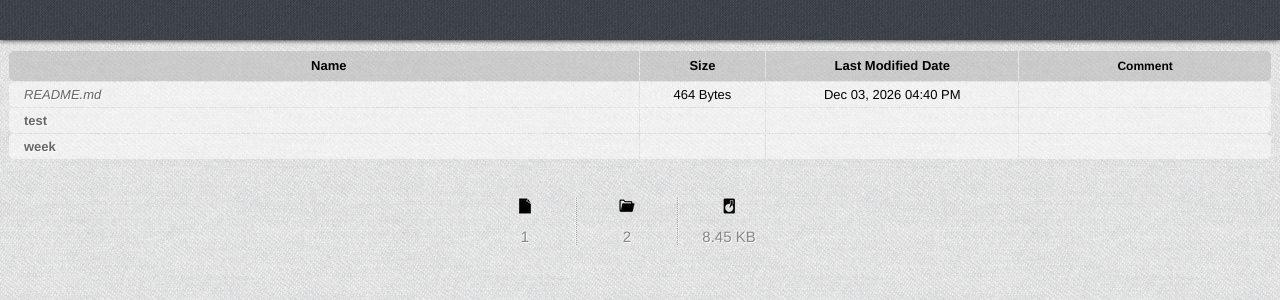
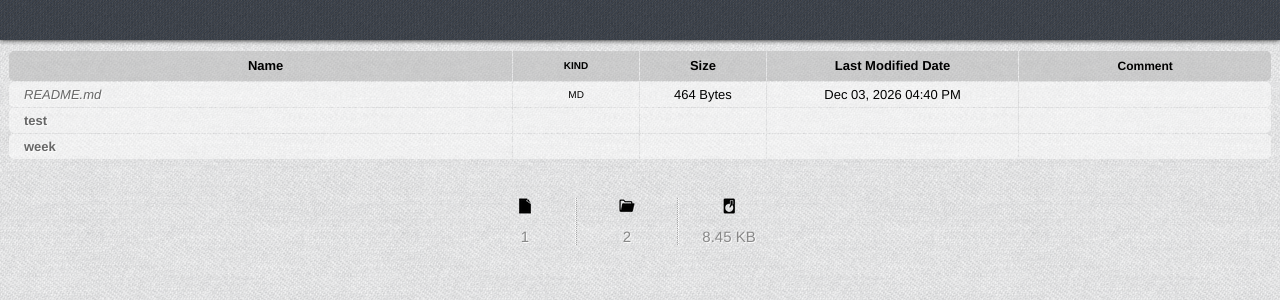
Before and after one commit to prashanta/wls, a PHP site: page /index.php in a window 1280 px wide. Shown: the top 300 px of the page. Run offline with PHP 8.4, Linux system fonts and the light colour scheme; some libraries are stand-ins or nearby versions.

Commit message:
Add file type column to sortable
Shows extension of files.

```diff
--- a/.wls/wls-style.css
+++ b/.wls/wls-style.css
@@ -105,22 +105,28 @@ a:hover.a2{
 
 .colCommon{ font-size: 13px; line-height: 20px; height: 20px;}
 
-.col1{ background-color: rgba(255, 255, 255, .5); padding-left: 10px; width: 50%; border-radius: 5px 0px 0px 5px;}
+.col1{ background-color: rgba(255, 255, 255, .5); padding-left: 10px; width: 40%; border-radius: 5px 0px 0px 5px;}
 
-.col2{ background-color: rgba(255, 255, 255, .5); text-align: center; width: 10%;}
+.col2{ background-color: rgba(255, 255, 255, .5); text-align: center; width: 10%; text-transform: uppercase; font-size: 10px}
 
-.col3{ background-color: rgba(255, 255, 255, .5); text-align: center; width: 20%;}
+.col3{ background-color: rgba(255, 255, 255, .5); text-align: center; width: 10%;}
 
-.col4{ background-color: rgba(255, 255, 255, .5); font-size: 12px; text-align: left; width: 20%; border-radius: 0px 5px 5px 0px;}
+.col4{ background-color: rgba(255, 255, 255, .5); text-align: center; width: 20%;}
+
+.col5{ background-color: rgba(255, 255, 255, .5); font-size: 12px; text-align: left; width: 20%; border-radius: 0px 5px 5px 0px;}
 
 .list-header{ font-weight: bold; background-color: rgba(180,180,180,.5); text-align: center;}
 
-.error{ margin-top: 50px;
-margin-left: 0px;
-font-size: 18px;
-letter-spacing: -1px;
-color: #800;
-text-shadow: 1px 1px 1px #FFF;}
+.error{
+	display: block;
+	margin-top: 10%;
+	margin-left: 0px;
+	font-size: 24px;
+	letter-spacing: -1px;
+	color: #800;
+	text-shadow: 1px 1px 1px #FFF;
+	text-align: center;
+}
 
 .footer{position: relative;
 		left:  50%;
--- a/index.php
+++ b/index.php
@@ -2,6 +2,7 @@
 	$query = $_SERVER['QUERY_STRING'];
 	$rootFolder = substr(dirname($_SERVER["PHP_SELF"]),1);
 	$commentFile = ".comment";
+	$statFile = ".statFile";
 	$query = str_replace("%20", " ", $query);
 ?>
 <html>
@@ -15,7 +16,9 @@
 <script type="text/javascript" src=".wls/jquery.metadata.js"></script>
 
 <script>
+/* STUFFS TO DO AFTER EVERYTHING LOADS */
 $(document).ready(function() {
+	/* Activate table sorter */
 	$("table").tablesorter({cancelSelection: true})
 	var e = parseInt($(".title").css("width"));
     var ef = parseInt($(".title").css("height"));
@@ -29,6 +32,10 @@ $(document).ready(function() {
 		$(".title").css("font-size",fs+"px");
 		ef= parseInt($(".title").css("height"));
 	}
+	/* Link the linkables */
+	$(".a1").click(function() {
+  		//alert("going to : " + $(this).attr("href"));
+	});
 });
 </script>
 </head>
@@ -36,8 +43,8 @@ $(document).ready(function() {
 
 <?php
 	if($query!=null && !is_dir($query)){
-		echo "<span class='error'>Whoops! Location [<b>".$rootFolder."/".$query."</b>] could not be found!<br></span>";
-		echo "<span class='error'>Goto <a href='".dirname($_SERVER["PHP_SELF"])."'>root folder</a></span>" ;
+		echo "<div class='error'><span style='font-size: 30px'>404 occured!<br><br></span>";
+		echo "<span>{ <b>".$rootFolder."/".$query."</b> } could not be found!<br>Goto <a href='".dirname($_SERVER["PHP_SELF"])."'>root folder</a></span></div>" ;
 		return;
 	}
 
@@ -72,11 +79,19 @@ $(document).ready(function() {
 	</div>
 	<br><br><br>
 <?php
-	// read comment file
-	$comments = readPropFile($fullPath.".comment");
+	// read files
+	$comments = readPropFile($fullPath.$commentFile);
+	$stats = readPropFile($fullPath.$statFile);
+
 	// add page description
 	if($comments != null)
 		echo "<div class='page-desc'>".$comments['pageDescription']."</div>";
+
+	// add page description
+	if($stats == null){
+		//echo "<div>No statfile!</div>";
+    	// if in options, create_statfile_enabled create sat file
+    }
 
 	$filecount = 0;
 	$dircount = 0;
@@ -86,7 +101,7 @@ $(document).ready(function() {
 	$h = "";
 	$files1 = scandir($fullPath);
 	if(count($files1) < 3){
-		echo "<span class='error'>This folder is empty!</span>";
+		echo "<span class='error'>Nothing to see here yet!</span>";
 		return;
 	}
 ?>
@@ -94,9 +109,10 @@ $(document).ready(function() {
 		<thead>
 			<tr style="height: 30px;">
 				<th class="col1 list-header colCommon">Name</th>
-				<th class="col2 list-header colCommon">Size</th>
-				<th class="col3 list-header colCommon {sorter: 'date'}">Last Modified Date</th>
-				<th class="col4 list-header colCommon">Comment</th>
+				<th class="col2 list-header colCommon">Kind</th>
+				<th class="col3 list-header colCommon">Size</th>
+				<th class="col4 list-header colCommon {sorter: 'date'}">Last Modified Date</th>
+				<th class="col5 list-header colCommon">Comment</th>
 			</tr>
 		</thead>
 		<tbody>
@@ -133,9 +149,12 @@ $(document).ready(function() {
 </html>
 
 <?php
-/* SOME PHP HELPERS */
 
-/* Read Property File*/
+/*  ============================================================
+    SOME PHP HELPERS
+    ============================================================ */
+
+/* GENERIC READ PROPERTY FILE*/
 function readPropFile($file)
 {
 	$ret = null;
@@ -161,7 +180,7 @@ function readPropFile($file)
 	return $ret;
 }
 
-/* Add a row to table list */
+/* ADD A ROW TO SORTABLE */
 function addFileToList($path, $file, $comment, $dir){
 	$href = "";
 	$label = $file;
@@ -173,15 +192,16 @@ function addFileToList($path, $file, $comment, $dir){
 		$href = $path.$file;
 		$label = "<i>".$file."</i>";
 	}
-	$fi = ($dir? "foldericon" : "");
+	$ext = ($dir? "" : substr($file,strrpos($file, ".")+1));
 	$d  = "<tr style='height: 25px; padding: 0px 5px 0px 5px;'>";
 	$d .= 	"<td class='col1 colCommon'><a class='a1' href='".$href."'>".$label."</a></td>";
-	$d .= 	"<td class='col2 colCommon ".foldericon."'>".($dir? "" : format_bytes(filesize($path.$file)))."</td>";
-	$d .=	"<td class='col3 colCommon'>".($dir? "" : (date("M d, Y h:i A", filemtime($path.$file))))."</td>";
+	$d .= 	"<td class='col2 colCommon'>".$ext."</td>";
+	$d .= 	"<td class='col3 colCommon'>".($dir? "" : format_bytes(filesize($path.$file)))."</td>";
+	$d .=	"<td class='col4 colCommon'>".($dir? "" : (date("M d, Y h:i A", filemtime($path.$file))))."</td>";
 	if($comment)
-		$d .=	"<td class='col4 colCommon'><div><center>".$comment."</center></div></td>";
+		$d .=	"<td class='col5 colCommon'><div><center>".$comment."</center></div></td>";
 	else
-		$d .=	"<td class='col4 colCommon'></td>";
+		$d .=	"<td class='col5 colCommon'></td>";
 	$d .= "</tr>";
 	return $d;
 }
```
